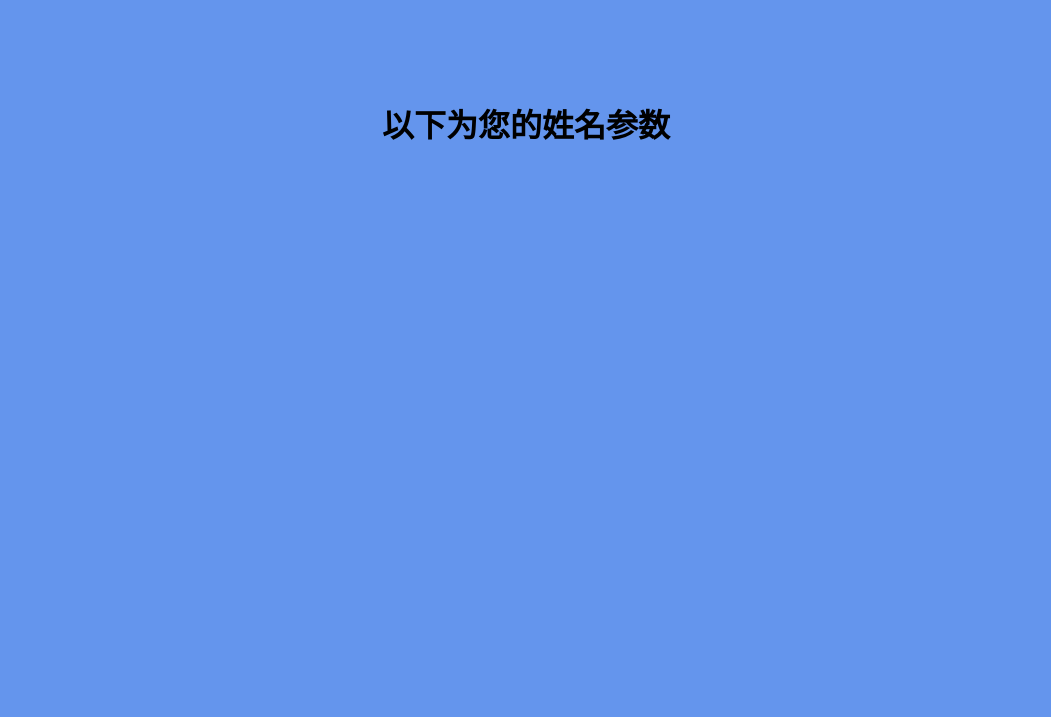
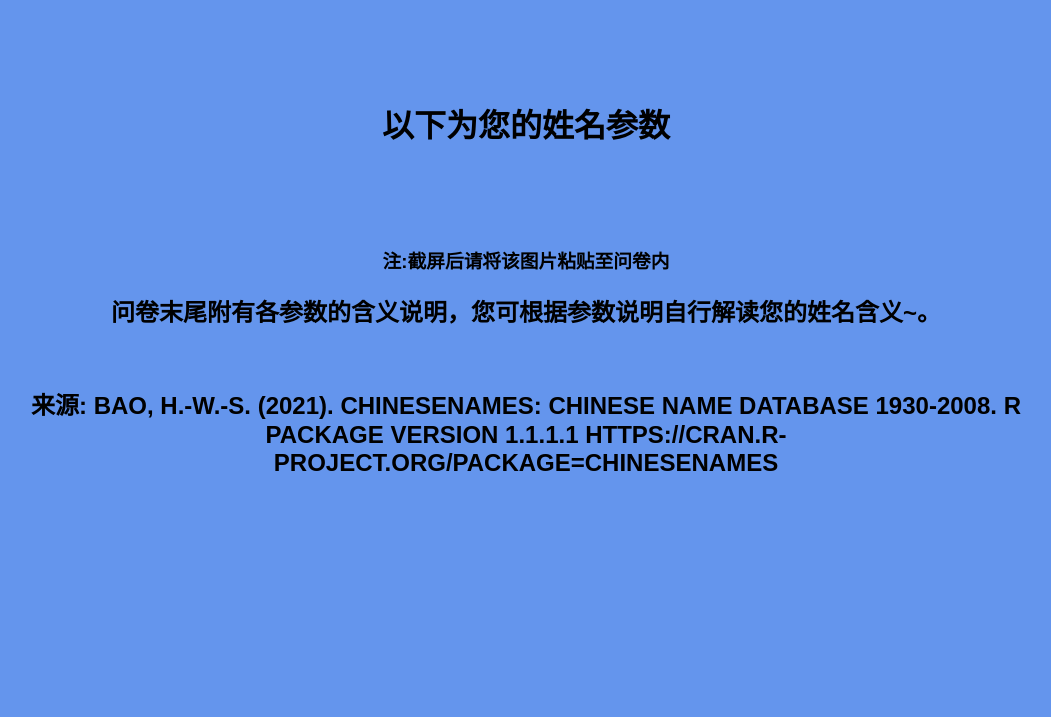
Before and after one commit to sidtuladhar/Chinese-Names-Web-App, a Flask app: page /results in a window 1280 px wide. Shown: the top 717 px of the page, without its empty margins (114-1165 px from the left). Run offline with Flask 3, Linux system fonts and the light colour scheme; data that the repository does not hold is empty.

Commit message:
updated README + added more text

```diff
--- a/api/templates/results.html
+++ b/api/templates/results.html
@@ -78,5 +78,19 @@
         }
     }
 </script>
+
+<h3>注:截屏后请将该图片粘贴至问卷内</h3>
+
+
+<div class="container">
+    <footer>
+        <h2>问卷末尾附有各参数的含义说明，您可根据参数说明自行解读您的姓名含义~。</h2>
+
+        <br>
+
+        <h2>来源: BAO, H.-W.-S. (2021). CHINESENAMES: CHINESE NAME DATABASE 1930-2008. R PACKAGE VERSION 1.1.1.1
+            HTTPS://CRAN.R-PROJECT.ORG/PACKAGE=CHINESENAMES</h2>
+    </footer>
+</div>
 </body>
 </html>
```
Also changed, not shown: README.md.
